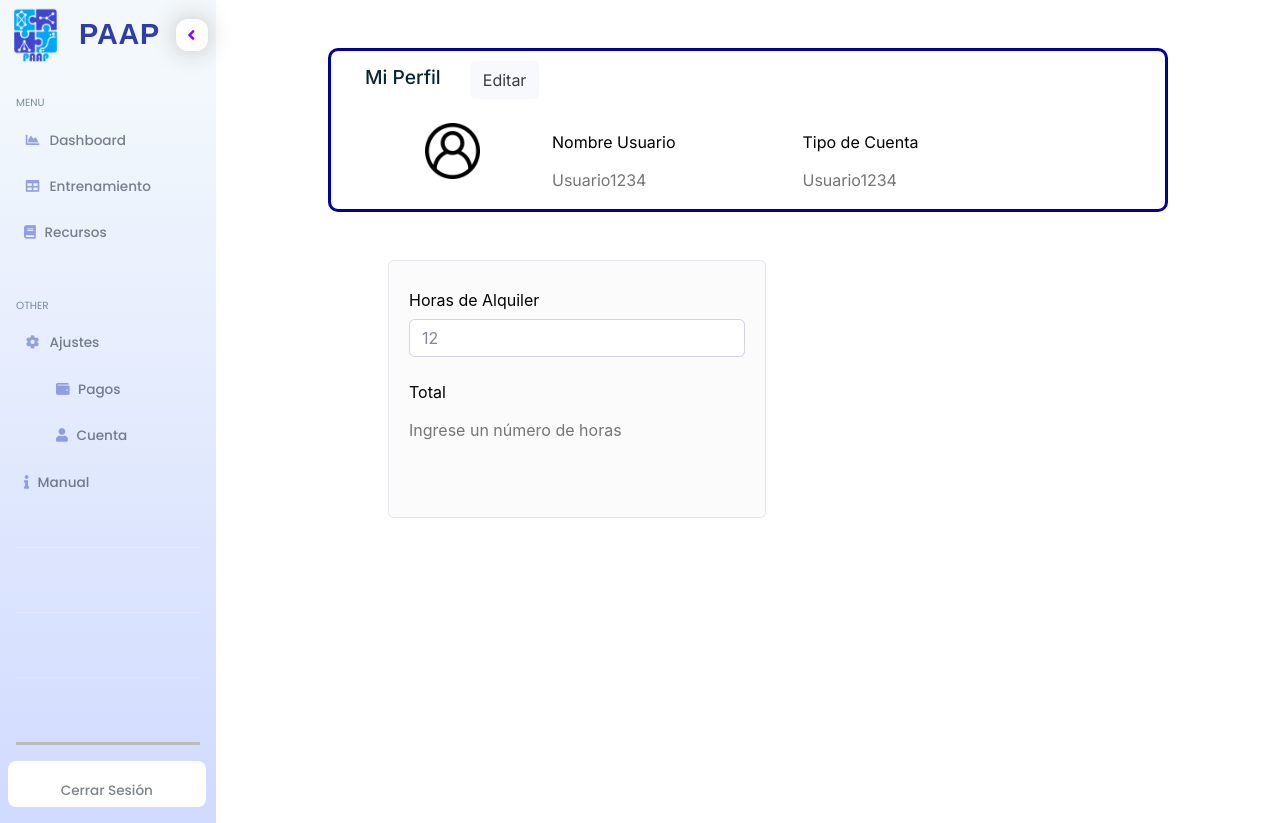
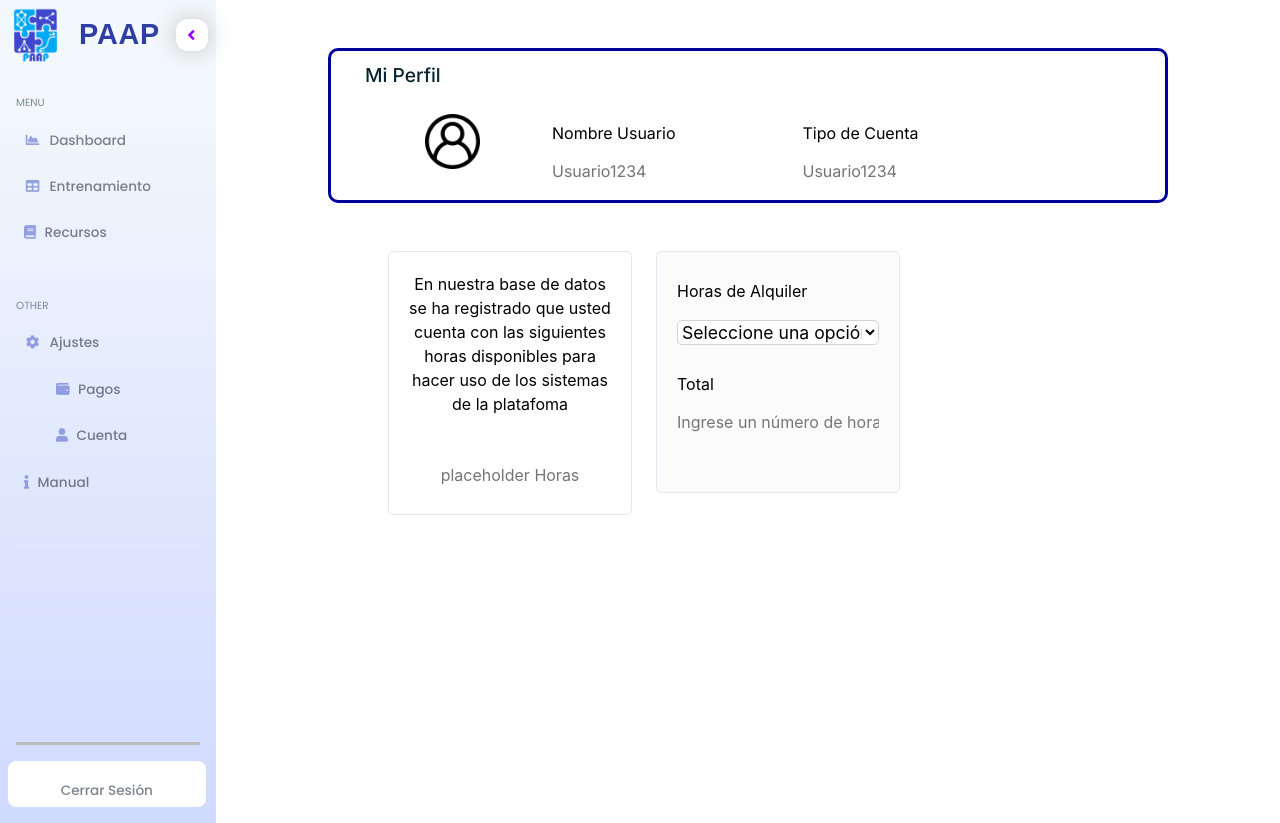
Before and after one commit to DiegoFullen/PAAP, a Django app: template htdocs/templates/payment.html in a window 1280 px wide. Run offline with Django 5.2, Linux system fonts and the light colour scheme; the template is opened without the code that fills it, so the values that code supplies are empty; some libraries are stand-ins or nearby versions; some web fonts are replaced.

Commit message:
Bug Fixing

```diff
--- a/htdocs/static/css/login.css
+++ b/htdocs/static/css/login.css
@@ -11,6 +11,12 @@
     font-size: 1.4rem;
     color: #010eff;
     text-decoration:none;
+}
+
+#passwordClear{
+    font-size: 1.2rem;
+    margin-left: 5%;
+    cursor: pointer;
 }
 
 .cajaLimite {
--- a/htdocs/static/css/payment.css
+++ b/htdocs/static/css/payment.css
@@ -43,6 +43,37 @@
     color: black;
 }
 
+#presupuesto{
+    text-align: center;
+    font-size: 1rem;
+}
+
+#horasAlquiler{
+    margin-top: 5%;
+    margin-bottom: 10%;
+
+    font-size: 1.1rem;
+    background-color: white;
+    text-align: center;
+    width: 100%;
+    border: solid;
+    border-color: lightgray;
+    border-radius: 5px;
+    border-width: 1px;
+}
+
+#savedHours{
+    color: black;
+    text-align: center;
+}
+#savedHours .card-body input{
+    text-align: center;
+}
+
+#paymentInfo .card-body{
+    min-height: 240px;
+}
+
 .imgPlaceholder{
     min-width: 50px;
     width: 50%;
--- a/htdocs/static/js/login.js
+++ b/htdocs/static/js/login.js
@@ -2,6 +2,8 @@ const inputEmail = document.getElementById("email")
 const labelEmail = document.getElementById("labelEmail");
 const inputPassword = document.getElementById("password")
 const labelPassword = document.getElementById("labelPassword");
+
+const passwordClear = document.getElementById("passwordClear");
 
 inputEmail.addEventListener("input", function(){
     /*labelEmail.style.color = "blue";*/
@@ -21,3 +23,7 @@ inputPassword.addEventListener("input", function(){
         labelPassword.style.fontSize = "";
     }
 });
+
+passwordClear.addEventListener("click", () => {
+    inputPassword.type = inputPassword.type === "password" ? "text" : "password";
+});
--- a/htdocs/static/js/payment.js
+++ b/htdocs/static/js/payment.js
@@ -2,9 +2,17 @@ const $inputHoras = document.getElementById("horasAlquiler");
 const $inputAlquiler = document.getElementById("presupuesto");
 
 $inputHoras.addEventListener("input", () => {
-    const horas = $inputHoras.value || 0;
+    var horas = $inputHoras.value || 0;
+    horas = horas/60;
     const total = horas * 80;
+
+    $inputAlquiler.style.fontSize = "1.4rem";
     $inputAlquiler.value = '$' + total + ' MXN';
+
+    if(horas === 0){
+        $inputAlquiler.style.fontSize = "1rem";
+        $inputAlquiler.value = "";
+    }
 });
 
 if (typeof paypal !== 'undefined') {
--- a/htdocs/templates/login.html
+++ b/htdocs/templates/login.html
@@ -53,7 +53,7 @@
                                         <input type="email" class="form-control" name="email" id="email" placeholder="example15@example.com" required>
                                         <label for="email" id="labelEmail">example15@example.com</label>
                                     </div>
-                                    <label for="password" class="toplabel mt-4 mb-2">Password</label>
+                                    <label for="password" class="toplabel mt-4 mb-2">Password</label> <i class="fas fa-solid fa-eye" id="passwordClear"></i>
                                     <div class="form-floating mb-4">
                                         <i class="icon bi bi-person-lock"></i>
                                         <input type="password" class="form-control" name="password" id="password" placeholder="**************" required  >
--- a/htdocs/templates/payment.html
+++ b/htdocs/templates/payment.html
@@ -134,7 +134,7 @@
                         <div class="row justify-content-md">
                             <div class="col-md-auto">
                                 <span style="color: #082431; font-weight: 500; font-size: 1.2rem;" class="ml-4">Mi Perfil </span>
-                                <a href="{% url 'paymentUpgrade' %}" class="btn btn-light ml-4" role="button" aria-disabled="true">Editar</a>
+                                <!--<a href="{% url 'paymentUpgrade' %}" class="btn btn-light ml-4" role="button" aria-disabled="true">Editar</a>-->
                             </div>
                         </div>
 
@@ -159,17 +159,45 @@
                         <button type="button" class="btn btn-outline-dark btn-sm" id="optCancel">Cancelar</button>
                     </dialog>
 
-                    <div class="row mt-5 ml-5">
+                    <div class="row mt-5 ml-5" id="paymentInfo">
+
+                        <div class="col">
+                            <div class="card" id="savedHours">
+                                <div class="card-body">
+                                    <form>
+                                        <p>En nuestra base de datos se ha registrado que usted cuenta con las siguientes horas disponibles para
+                                            hacer uso de los sistemas de la platafoma
+                                        </p>
+                                        <br>
+                                        <input type="text" readonly class="form-control-plaintext" id="hoursLeft" name="hoursLeft" placeholder="placeholder Horas">
+
+                                         <!--<div class="mt-5"><button type="submit" class="btn btn-outline-dark btn-sm w-100 mt-5" id="placeholderPaypal">PayPal Placeholder</button>
+                                        </div>-->
+                                    </form>
+                                </div>
+                            </div>
+                        </div>
+
+
                         <div class="col">
 
                             <div class="card" id="paycheck">
                                 <div class="card-body">
                                     <form>
-                                        <label for="horasAlquiler" class="col-form-label">Horas de Alquiler</label>
-                                        <input type="text" pattern="\d+" required title="Ingrese solo números" class="form-control mb-3" id="horasAlquiler" name="horasAlquiler" placeholder="12">
+                                        <label for="horasAlquiler" class="col-form-label">Horas de Alquiler</label><br>
+                                        <select name="horasAlquiler" id="horasAlquiler">
+                                            <option value="">Seleccione una opción</option>
+                                            <option value="30">30 minutos</option>
+                                            <option value="60">1 hora</option>
+                                            <option value="120">2 horas</option>
+                                            <option value="180">3 horas</option>
+                                            <option value="240">4 horas</option>
+                                            <option value="300">5 horas</option>
+                                        </select>
+                                        <br>
 
                                         <label for="presupuesto" class="col-form-label">Total</label>
-                                        <input type="text" readonly required class="form-control-plaintext mb-5" id="presupuesto" name="presupuesto" placeholder="Ingrese un número de horas">
+                                        <input type="text" readonly required class="form-control-plaintext" id="presupuesto" name="presupuesto" placeholder="Ingrese un número de horas">
 
                                          <!--<div class="mt-5"><button type="submit" class="btn btn-outline-dark btn-sm w-100 mt-5" id="placeholderPaypal">PayPal Placeholder</button>
                                         </div>-->
```
Also changed, not shown: htdocs/static/js/accountEdit.js (+2 -7 lines), htdocs/templates/accountEdit.html (+17 -5 lines).
